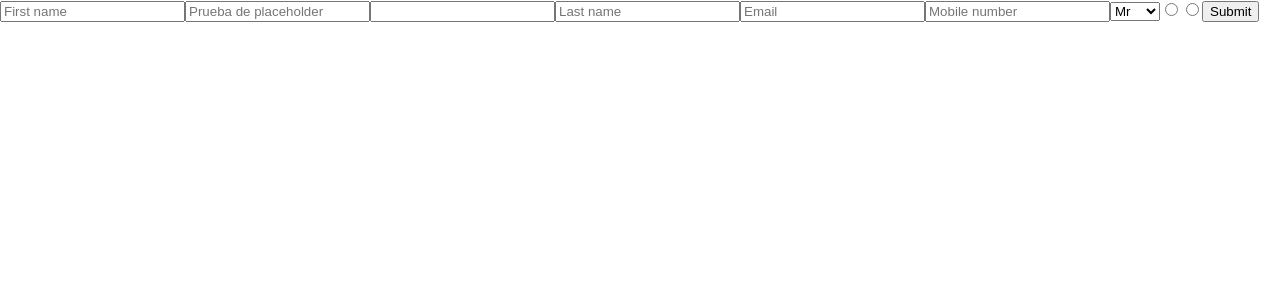
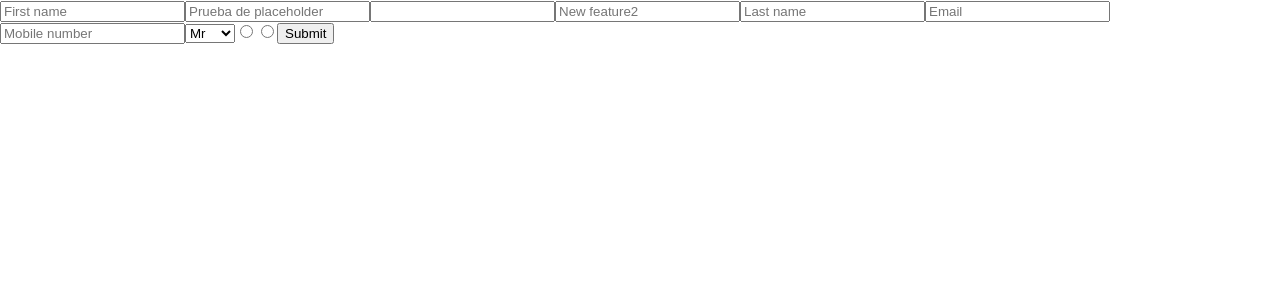
Before and after one commit to LexferRam/react-hook-form_Practice, a React (Create React App) app: page / in a window 1280 px wide. Shown: the top 300 px of the page. Built offline with nearby package versions, Linux system fonts and the light colour scheme.

Commit message:
new feature2

```diff
--- a/src/App.js
+++ b/src/App.js
@@ -13,6 +13,8 @@ export default function App() {
 
     <input type="text" placeholder="Prueba de placeholder" {...register("text", {required:true})} />
     <input type="text" palceholder="New Feature" {...register("text", {required:true})} />
+
+    <input type="text" placeholder="New feature2" {...register("text", {required:true})} />
 
 
       <input type="text" placeholder="Last name" {...register("Last name", {required: true, maxLength: 100})} />
```
